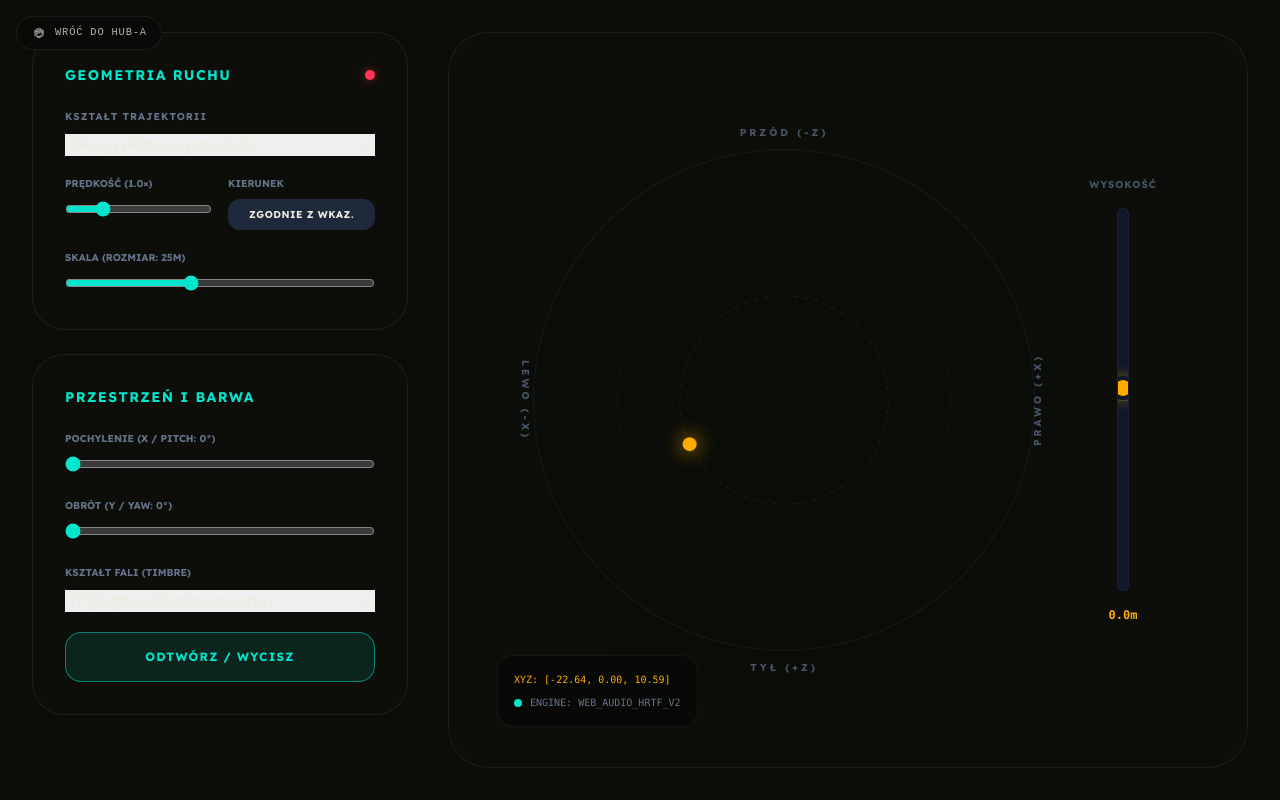
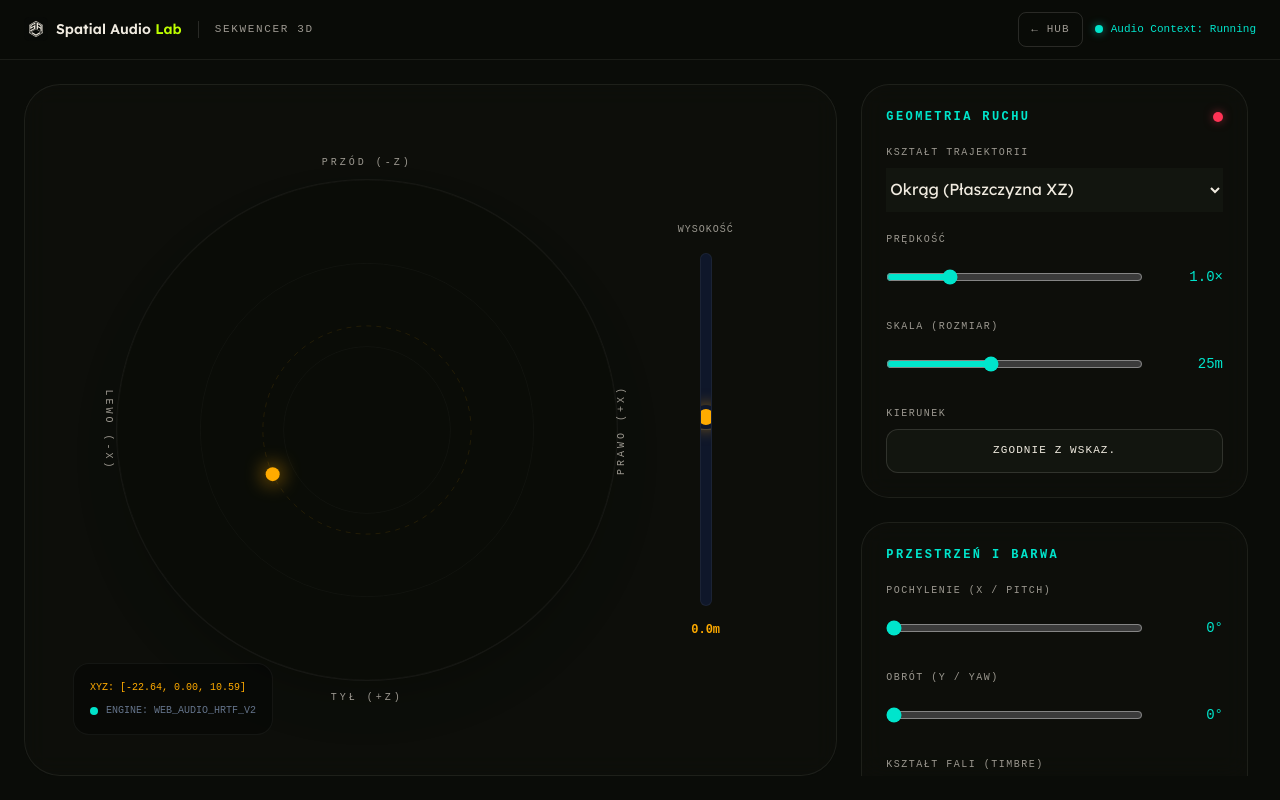
Before and after one commit to spatial-audio-lab/sekwencer, a plain HTML site: page index.html in a window 1280 px wide. Both pictures are taken after a click on the button "Uruchom System". Drawn offline with nearby package versions, Linux system fonts and the light colour scheme; a web font is replaced by a local one.

Commit message:
nowy index
zgodny z SAL

```diff
--- a/index.html
+++ b/index.html
@@ -10,6 +10,19 @@
     <link rel="apple-touch-icon" href="assets/brand/apple-touch-icon.png" />
 
     <script src="https://cdn.tailwindcss.com"></script>
+    <script>
+      // Fonty wg SAL Design Manifest v3.0: Lexend (nagłówki/UI/liczby) + Azeret Mono (etykiety/meta/dane)
+      tailwind.config = {
+        theme: {
+          extend: {
+            fontFamily: {
+              sans: ["Lexend", "sans-serif"],
+              mono: ["Azeret Mono", "monospace"],
+            },
+          },
+        },
+      };
+    </script>
     <link rel="preconnect" href="https://fonts.googleapis.com" />
     <link rel="preconnect" href="https://fonts.gstatic.com" crossorigin />
     <link
@@ -157,8 +170,23 @@
       input[type="range"] {
         @apply h-1.5 bg-slate-800 rounded-lg appearance-none cursor-pointer accent-[#00E5CC];
       }
+      /* Select wg manifestu: tło --bg2, tekst --cream, focus cyan. */
       select {
-        @apply bg-slate-900 border border-slate-700 rounded-lg p-2 text-sm focus:ring-2 focus:ring-[#00E5CC] outline-none;
+        @apply border rounded-lg px-3 text-sm outline-none;
+        background-color: #12150F;
+        color: #F0EBE0;
+        border-color: rgba(240, 235, 224, 0.14);
+        min-height: 44px;
+        font-family: "Azeret Mono", monospace;
+      }
+      select:focus {
+        border-color: #00E5CC;
+        box-shadow: 0 0 0 1px #00E5CC;
+      }
+      /* Jawne tło/kolor opcji — inaczej kremowy tekst na białym tle bywa nieczytelny. */
+      select option {
+        background-color: #12150F;
+        color: #F0EBE0;
       }
 
       /* Custom scrollbar dla panelu kontrolnego */
@@ -191,11 +219,42 @@
       }
     </style>
   </head>
-  <body class="flex flex-col items-center justify-center p-4 md:p-8">
-    <a href="/" class="sal-badge">
-      <img src="assets/brand/icon-192.png" alt="" />
-      Wróć do hub-a
+  <body class="flex flex-col h-screen overflow-hidden">
+    <!-- Górna belka narzędzia (SAL Design Manifest v3.0 — Tool header) -->
+    <header
+      class="flex items-center justify-between gap-4 flex-wrap px-6 py-3 border-b border-[rgba(240,235,224,0.08)] bg-[rgba(10,12,8,0.92)] backdrop-blur-md z-40 flex-shrink-0"
+    >
+      <div class="flex items-center gap-4">
+        <a
+          href="/"
+          class="flex items-center gap-2"
+          title="Powrót do Hubu"
+        >
+          <img src="assets/brand/icon-192.png" alt="SAL" class="w-6 h-6 rounded" />
+          <span class="font-semibold text-sm text-[#F0EBE0]"
+            >Spatial Audio <span class="text-[#BEFF00]">Lab</span></span
+          >
         </a>
+        <span
+          class="pl-4 border-l border-[rgba(240,235,224,0.14)] font-mono text-[11px] uppercase tracking-[0.15em] text-[#9C9890]"
+          >Sekwencer 3D</span
+        >
+      </div>
+      <div class="flex items-center gap-3">
+        <a
+          href="/"
+          class="font-mono text-[11px] uppercase tracking-[0.1em] text-[#9C9890] hover:text-[#F0EBE0] hover:border-[#9C9890] px-3 py-2 border border-[rgba(240,235,224,0.14)] rounded-lg transition-colors"
+          >← Hub</a
+        >
+        <div class="flex items-center gap-2 font-mono text-[11px] text-[#9C9890]">
+          <span
+            id="acStatusDot"
+            class="w-2 h-2 rounded-full bg-[#9C9890] transition-all"
+          ></span>
+          <span id="acStatus">Audio Context: Idle</span>
+        </div>
+      </div>
+    </header>
 
     <!-- Start Overlay -->
     <div
@@ -220,18 +279,21 @@
       </div>
     </div>
 
+    <main
+      class="flex-1 min-h-0 w-full flex items-center justify-center p-4 md:p-6 overflow-hidden"
+    >
     <div
-      class="w-full max-w-7xl grid grid-cols-1 lg:grid-cols-12 gap-8 h-full max-h-[850px]"
+      class="w-full max-w-7xl grid grid-cols-1 lg:grid-cols-12 gap-6 h-full max-h-[850px]"
     >
-      <!-- Lewy Panel: Kontrola Trajektorii i Parametrów -->
+      <!-- PRAWO: Panel kontrolek (order-2 na desktopie) -->
       <div
-        class="lg:col-span-4 flex flex-col gap-6 overflow-y-auto pr-2 custom-scroll"
+        class="lg:col-span-4 lg:order-2 flex flex-col gap-6 overflow-y-auto pr-2 custom-scroll"
       >
         <!-- Sekcja: Geometria -->
-        <div class="glass p-8 rounded-[32px] flex flex-col gap-6">
+        <div class="glass p-6 rounded-[28px] flex flex-col gap-5">
           <div class="flex items-center justify-between">
             <h2
-              class="text-sm font-bold text-[#00E5CC] uppercase tracking-widest"
+              class="text-xs font-mono font-semibold text-[#00E5CC] uppercase tracking-[0.2em]"
             >
               Geometria Ruchu
             </h2>
@@ -244,7 +306,7 @@
           <div class="space-y-5">
             <div>
               <label
-                class="text-[10px] text-slate-500 uppercase tracking-widest font-bold mb-2 block"
+                class="text-[10px] font-mono text-[#9C9890] uppercase tracking-[0.15em] mb-2 block"
                 >Kształt Trajektorii</label
               >
               <select id="shapeSelect" class="w-full">
@@ -256,12 +318,12 @@
               </select>
             </div>
 
-            <div class="grid grid-cols-2 gap-4">
             <div>
               <label
-                  class="text-[10px] text-slate-500 uppercase font-bold mb-2 block"
-                  >Prędkość (<span id="speedVal">1.0</span>×)</label
+                class="text-[10px] font-mono text-[#9C9890] uppercase tracking-[0.15em] mb-2 block"
+                >Prędkość</label
               >
+              <div class="flex items-center gap-4 min-h-[44px]">
                 <input
                   type="range"
                   id="speedRange"
@@ -269,28 +331,21 @@
                   max="4"
                   step="0.1"
                   value="1"
-                  class="w-full"
+                  class="flex-1"
                 />
-              </div>
-              <div>
-                <label
-                  class="text-[10px] text-slate-500 uppercase font-bold mb-2 block"
-                  >Kierunek</label
+                <span
+                  class="font-mono text-sm text-[#00E5CC] min-w-[64px] text-right"
+                  ><span id="speedVal">1.0</span>×</span
                 >
-                <button
-                  id="btnDirection"
-                  class="w-full py-2 bg-slate-800 rounded-xl text-[10px] font-bold uppercase tracking-wider hover:bg-slate-700 transition-colors"
-                >
-                  Zgodnie z wkaz.
-                </button>
               </div>
             </div>
 
             <div>
               <label
-                class="text-[10px] text-slate-500 uppercase font-bold mb-2 block"
-                >Skala (Rozmiar: <span id="sizeVal">25</span>m)</label
+                class="text-[10px] font-mono text-[#9C9890] uppercase tracking-[0.15em] mb-2 block"
+                >Skala (Rozmiar)</label
               >
+              <div class="flex items-center gap-4 min-h-[44px]">
                 <input
                   type="range"
                   id="sizeRange"
@@ -298,50 +353,82 @@
                   max="55"
                   step="1"
                   value="25"
-                class="w-full"
+                  class="flex-1"
                 />
+                <span
+                  class="font-mono text-sm text-[#00E5CC] min-w-[64px] text-right"
+                  ><span id="sizeVal">25</span>m</span
+                >
+              </div>
+            </div>
+
+            <div>
+              <label
+                class="text-[10px] font-mono text-[#9C9890] uppercase tracking-[0.15em] mb-2 block"
+                >Kierunek</label
+              >
+              <button
+                id="btnDirection"
+                class="w-full min-h-[44px] py-3 bg-[#12150F] border border-[rgba(240,235,224,0.14)] rounded-xl text-[11px] font-mono font-medium uppercase tracking-[0.1em] text-[#F0EBE0] hover:border-[#00E5CC] hover:text-[#00E5CC] transition-colors"
+              >
+                Zgodnie z wskaz.
+              </button>
             </div>
           </div>
         </div>
 
         <!-- Sekcja: Orientacja i Barwa -->
-        <div class="glass p-8 rounded-[32px] flex flex-col gap-6">
-          <h2 class="text-sm font-bold text-[#00E5CC] uppercase tracking-widest">
+        <div class="glass p-6 rounded-[28px] flex flex-col gap-5">
+          <h2
+            class="text-xs font-mono font-semibold text-[#00E5CC] uppercase tracking-[0.2em]"
+          >
             Przestrzeń i Barwa
           </h2>
 
           <div class="space-y-5">
             <div>
               <label
-                class="text-[10px] text-slate-500 uppercase font-bold mb-2 block"
-                >Pochylenie (X / Pitch: <span id="rotXVal">0</span>°)</label
+                class="text-[10px] font-mono text-[#9C9890] uppercase tracking-[0.15em] mb-2 block"
+                >Pochylenie (X / Pitch)</label
               >
+              <div class="flex items-center gap-4 min-h-[44px]">
                 <input
                   type="range"
                   id="rotXRange"
                   min="0"
                   max="360"
                   value="0"
-                class="w-full"
+                  class="flex-1"
                 />
+                <span
+                  class="font-mono text-sm text-[#00E5CC] min-w-[64px] text-right"
+                  ><span id="rotXVal">0</span>°</span
+                >
+              </div>
             </div>
             <div>
               <label
-                class="text-[10px] text-slate-500 uppercase font-bold mb-2 block"
-                >Obrót (Y / Yaw: <span id="rotYVal">0</span>°)</label
+                class="text-[10px] font-mono text-[#9C9890] uppercase tracking-[0.15em] mb-2 block"
+                >Obrót (Y / Yaw)</label
               >
+              <div class="flex items-center gap-4 min-h-[44px]">
                 <input
                   type="range"
                   id="rotYRange"
                   min="0"
                   max="360"
                   value="0"
-                class="w-full"
+                  class="flex-1"
                 />
+                <span
+                  class="font-mono text-sm text-[#00E5CC] min-w-[64px] text-right"
+                  ><span id="rotYVal">0</span>°</span
+                >
+              </div>
             </div>
             <div>
               <label
-                class="text-[10px] text-slate-500 uppercase font-bold mb-2 block"
+                class="text-[10px] font-mono text-[#9C9890] uppercase tracking-[0.15em] mb-2 block"
                 >Kształt fali (Timbre)</label
               >
               <select id="waveformSelect" class="w-full">
@@ -355,7 +442,7 @@
             </div>
             <button
               id="btnToggleAudio"
-              class="w-full py-4 bg-[#00E5CC]/10 border border-[#00E5CC]/50 text-[#00E5CC] rounded-2xl hover:bg-[#00E5CC]/20 transition-all font-bold uppercase tracking-widest text-xs"
+              class="w-full min-h-[44px] py-4 bg-[#00E5CC]/10 border border-[#00E5CC]/50 text-[#00E5CC] rounded-2xl hover:bg-[#00E5CC]/20 transition-all font-bold uppercase tracking-[0.2em] text-xs"
             >
               ODTWÓRZ / WYCISZ
             </button>
@@ -363,9 +450,9 @@
         </div>
       </div>
 
-      <!-- Główny Widok: Radar i Oś Pionowa -->
+      <!-- LEWO: Główny ekran wizualizacji — Radar i Oś Pionowa (order-1 na desktopie) -->
       <div
-        class="lg:col-span-8 glass rounded-[40px] relative p-12 flex flex-col items-center justify-center"
+        class="lg:col-span-8 lg:order-1 glass rounded-[36px] relative p-8 md:p-12 flex flex-col items-center justify-center"
       >
         <div
           class="relative w-full h-full flex items-center justify-center gap-12"
@@ -379,22 +466,22 @@
 
             <!-- Etykiety kierunków (Zgodne z Web Audio) -->
             <div
-              class="absolute -top-6 left-1/2 -translate-x-1/2 text-[10px] text-slate-600 font-bold uppercase tracking-[0.3em]"
+              class="absolute -top-6 left-1/2 -translate-x-1/2 text-[10px] text-[#9C9890] font-mono uppercase tracking-[0.3em]"
             >
               Przód (-Z)
             </div>
             <div
-              class="absolute -bottom-6 left-1/2 -translate-x-1/2 text-[10px] text-slate-600 font-bold uppercase tracking-[0.3em]"
+              class="absolute -bottom-6 left-1/2 -translate-x-1/2 text-[10px] text-[#9C9890] font-mono uppercase tracking-[0.3em]"
             >
               Tył (+Z)
             </div>
             <div
-              class="absolute -left-12 top-1/2 -translate-y-1/2 text-[10px] text-slate-600 font-bold uppercase tracking-[0.3em] rotate-90"
+              class="absolute -left-12 top-1/2 -translate-y-1/2 text-[10px] text-[#9C9890] font-mono uppercase tracking-[0.3em] rotate-90"
             >
               Lewo (-X)
             </div>
             <div
-              class="absolute -right-12 top-1/2 -translate-y-1/2 text-[10px] text-slate-600 font-bold uppercase tracking-[0.3em] -rotate-90"
+              class="absolute -right-12 top-1/2 -translate-y-1/2 text-[10px] text-[#9C9890] font-mono uppercase tracking-[0.3em] -rotate-90"
             >
               Prawo (+X)
             </div>
@@ -403,7 +490,7 @@
           <!-- Oś Pionowa (Y) -->
           <div class="flex flex-col items-center h-[70%] w-20">
             <div
-              class="text-[10px] text-slate-600 font-bold mb-4 uppercase tracking-widest"
+              class="text-[10px] text-[#9C9890] font-mono mb-4 uppercase tracking-widest"
             >
               Wysokość
             </div>
@@ -446,6 +533,7 @@
         </div>
       </div>
     </div>
+    </main>
 
     <script>
       const state = {
@@ -645,9 +733,25 @@
       }
 
       // --- EVENTY ---
+      function setAcStatus(running) {
+        const dot = document.getElementById("acStatusDot")
+        const label = document.getElementById("acStatus")
+        if (running) {
+          dot.className =
+            "w-2 h-2 rounded-full bg-[#00E5CC] shadow-[0_0_8px_rgba(0,229,204,0.6)] transition-all"
+          label.textContent = "Audio Context: Running"
+          label.parentElement.classList.remove("text-[#9C9890]")
+          label.parentElement.classList.add("text-[#00E5CC]")
+        } else {
+          dot.className = "w-2 h-2 rounded-full bg-[#9C9890] transition-all"
+          label.textContent = "Audio Context: Idle"
+        }
+      }
+
       document.getElementById("btnStart").onclick = async () => {
         await initAudio()
         state.isRunning = true
+        setAcStatus(true)
         document.getElementById("startOverlay").style.display = "none"
         state.canvas = document.getElementById("radarCanvas")
         state.canvasCtx = state.canvas.getContext("2d")
```
Lines whose indentation alone changed are shown as unchanged.
